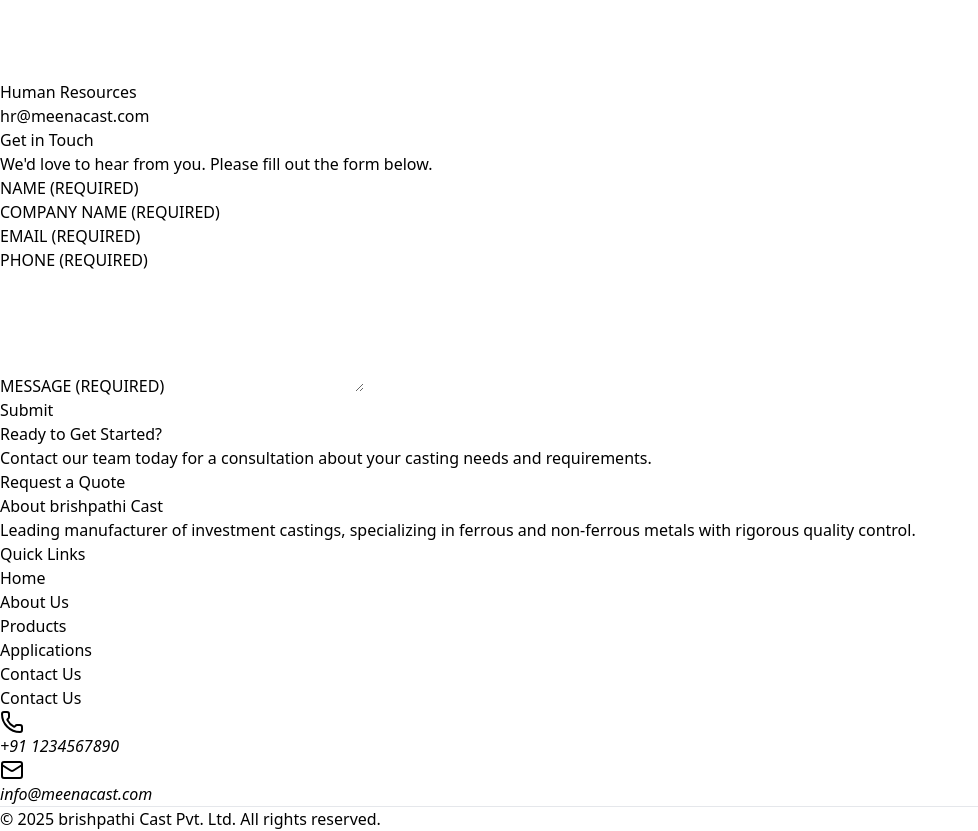
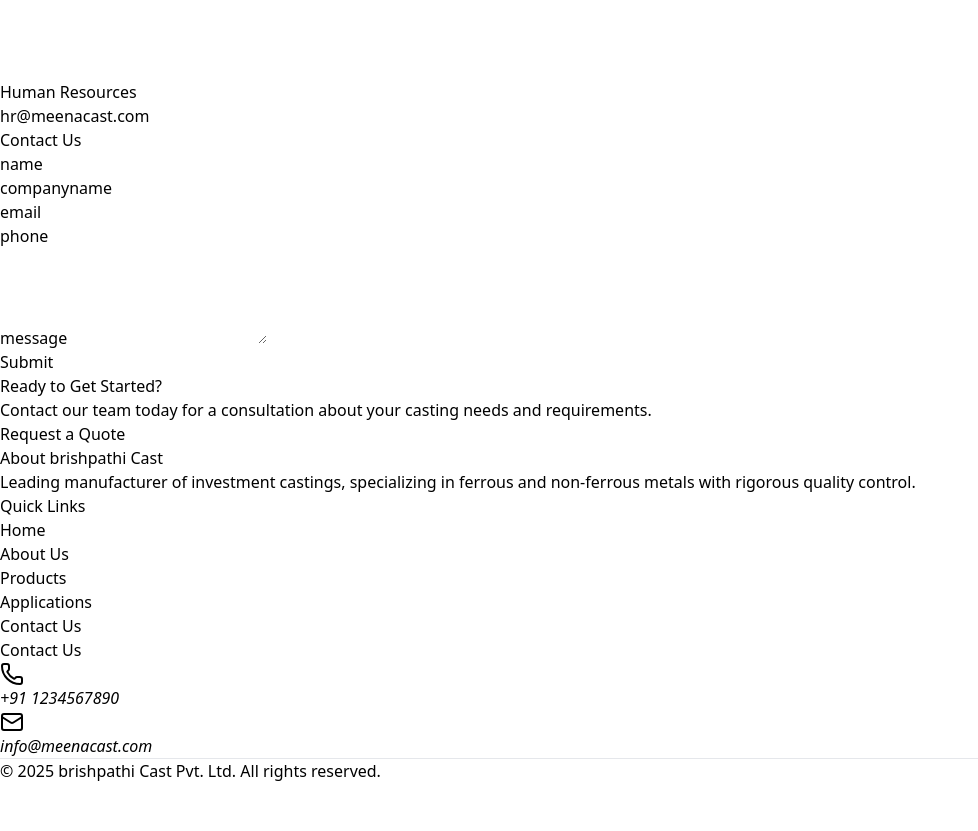
Before and after one commit to omkarkhot0500/brihaspatinonferrousmetalfoundry, a React (Vite) app: page /contact in a window 1280 px wide. Shown: the part 10280-11111 px from the top of the page, without its empty margins (0-978 px from the left). After the commit the page ends 11063 px from the top, so only its background shows below. Built offline with nearby package versions, Linux system fonts and the light colour scheme.

Commit message:
tech stack error update

```diff
--- a/package.json
+++ b/package.json
@@ -11,10 +11,12 @@
   },
   "dependencies": {
     "@emailjs/browser": "^4.4.1",
-    "framer-motion": "^12.5.0",
+    "emailjs-com": "^3.2.0",
+    "framer-motion": "^12.18.1",
     "lucide-react": "^0.479.0",
     "react": "^18.3.1",
     "react-dom": "^18.3.1",
+    "react-helmet": "^6.1.0",
     "react-helmet-async": "^2.0.5",
     "react-hot-toast": "^2.5.2",
     "react-icons": "^5.5.0",
--- a/src/components/Form.jsx
+++ b/src/components/Form.jsx
@@ -1,6 +1,6 @@
 import React, { useState } from "react";
-import Head from "next/head";
-import emailjs from "@emailjs/browser";
+import { Helmet } from "react-helmet";
+import emailjs from "emailjs-com";
 import toast, { Toaster } from "react-hot-toast";
 import { motion } from "framer-motion";
 
@@ -18,24 +18,21 @@
 
   const handleChange = (e) => {
     const { name, value } = e.target;
-    setFormData({
-      ...formData,
+    setFormData((prevData) => ({
+      ...prevData,
       [name]: value,
-    });
+    }));
   };
 
   const validate = () => {
-    let errors = {};
-    if (!formData.user_name) errors.user_name = "Name is required";
-    if (!formData.user_companyname) errors.user_companyname = "Company Name is required";
-    if (!formData.user_email) {
-      errors.user_email = "Email is required";
-    } else if (!/\S+@\S+\.\S+/.test(formData.user_email)) {
-      errors.user_email = "Email is invalid";
-    }
-    if (!formData.user_phone) errors.user_phone = "Phone is required";
-    if (!formData.message) errors.message = "Message is required";
-    return errors;
+    const newErrors = {};
+    if (!formData.user_name) newErrors.user_name = "Name is required";
+    if (!formData.user_companyname) newErrors.user_companyname = "Company is required";
+    if (!formData.user_email) newErrors.user_email = "Email is required";
+    else if (!/\S+@\S+\.\S+/.test(formData.user_email)) newErrors.user_email = "Invalid email";
+    if (!formData.user_phone) newErrors.user_phone = "Phone is required";
+    if (!formData.message) newErrors.message = "Message is required";
+    return newErrors;
   };
 
   const handleSubmit = (e) => {
@@ -43,19 +40,21 @@
     const validationErrors = validate();
     if (Object.keys(validationErrors).length > 0) {
       setErrors(validationErrors);
-    } else {
+      return;
+    }
+
     setErrors({});
     setIsSending(true);
+
     emailjs
       .send(
-          "service_846meoc",
-          "template_vjj22lq",
+        "service_846meoc",       // Your service ID
+        "template_vjj22lq",      // Your template ID
         formData,
-          "623nyBirJFx7iuR6Q"
+        "623nyBirJFx7iuR6Q"      // Your public key
       )
-        .then((response) => {
-          console.log("SUCCESS!", response.status, response.text);
-          toast.success("Message sent successfully!");
+      .then(() => {
+        toast.success("Message sent!");
         setFormData({
           user_name: "",
           user_companyname: "",
@@ -64,214 +63,65 @@
           message: "",
         });
       })
-        .catch((error) => {
-          console.log("FAILED...", error);
-          toast.error("Failed to send message. Please try again later");
+      .catch(() => {
+        toast.error("Failed to send message.");
       })
       .finally(() => {
         setIsSending(false);
       });
-    }
   };
 
   return (
-    <div className="min-h-screen flex flex-col items-center justify-center py-12 px-4 sm:px-6 lg:px-8 bg-gray-50">
-      <Head>
-        <title>Get in Touch | Contact Us for More Information</title>
-        <meta
-          name="description"
-          content="Contact our team today. Fill out this simple form and we'll get back to you as soon as possible."
-        />
-        <meta
-          name="keywords"
-          content="contact, contact form, get in touch, inquiry, customer support"
-        />
-        <link rel="canonical" href="https://yourwebsite.com/contact" />
-        <meta property="og:title" content="Contact Us | Your Company Name" />
-        <meta
-          property="og:description"
-          content="Reach out to us with your questions or requests. We're here to help!"
-        />
-        <meta property="og:type" content="website" />
-        <meta property="og:url" content="https://yourwebsite.com/contact" />
-        <meta name="twitter:card" content="summary" />
-        <meta name="twitter:title" content="Contact Us | Your Company Name" />
-        <meta
-          name="twitter:description"
-          content="Get in touch with our team. We'll respond promptly to your inquiry."
-        />
-      </Head>
+    <div className="min-h-screen flex flex-col items-center justify-center bg-gray-50 p-6">
+      <Helmet>
+        <title>Contact Us | Your Site</title>
+        <meta name="description" content="Reach out to our team today!" />
+      </Helmet>
 
       <Toaster />
 
-      <div className="w-full max-w-md">
-        <div className="text-center mb-8">
-          <h1 className="text-3xl font-bold text-gray-800 mb-2">
-            Get in Touch
-          </h1>
-          <p className="text-gray-600">
-            We'd love to hear from you. Please fill out the form below.
-          </p>
+      <form
+        onSubmit={handleSubmit}
+        className="w-full max-w-lg bg-white shadow-lg p-8 rounded-lg"
+      >
+        <h1 className="text-2xl font-bold mb-6 text-center">Contact Us</h1>
+
+        {["user_name", "user_companyname", "user_email", "user_phone", "message"].map((field) => (
+          <div className="mb-4" key={field}>
+            <label className="block mb-1 font-medium capitalize" htmlFor={field}>
+              {field.replace("user_", "").replace("_", " ")}
+            </label>
+            {field === "message" ? (
+              <textarea
+                id={field}
+                name={field}
+                rows={4}
+                value={formData[field]}
+                onChange={handleChange}
+                className="w-full border px-3 py-2 rounded-md"
+              />
+            ) : (
+              <input
+                id={field}
+                name={field}
+                type={field === "user_email" ? "email" : "text"}
+                value={formData[field]}
+                onChange={handleChange}
+                className="w-full border px-3 py-2 rounded-md"
+              />
+            )}
+            {errors[field] && <p className="text-sm text-red-500">{errors[field]}</p>}
           </div>
-
-        <motion.form
-          initial={{ opacity: 0 }}
-          whileInView={{ opacity: 1 }}
-          transition={{ duration: 0.8, delay: 0.5 }}
-          onSubmit={handleSubmit}
-          className="bg-white p-8 shadow-md rounded-lg"
-          aria-label="Contact form"
-        >
-          <div className="mb-4">
-            <label
-              htmlFor="user_name"
-              className="block text-gray-700 font-medium mb-2"
-            >
-              NAME <span className="text-red-500">(REQUIRED)</span>
-            </label>
-            <input
-              type="text"
-              id="user_name"
-              name="user_name"
-              value={formData.user_name}
-              onChange={handleChange}
-              className="w-full px-3 py-2 border border-gray-300 rounded-md focus:outline-none focus:ring-2 focus:ring-blue-500"
-              aria-describedby="name-description"
-            />
-            {errors.user_name && (
-              <motion.p
-                initial={{ opacity: 0 }}
-                whileInView={{ opacity: 1 }}
-                aria-live="polite"
-                className="text-sm text-pink-700"
-              >
-                {errors.user_name}
-              </motion.p>
-            )}
-          </div>
-
-          <div className="mb-4">
-            <label
-              htmlFor="user_companyname"
-              className="block text-gray-700 font-medium mb-2"
-            >
-              COMPANY NAME <span className="text-red-500">(REQUIRED)</span>
-            </label>
-            <input
-              type="text"
-              id="user_companyname"
-              name="user_companyname"
-              value={formData.user_companyname}
-              onChange={handleChange}
-              className="w-full px-3 py-2 border border-gray-300 rounded-md focus:outline-none focus:ring-2 focus:ring-blue-500"
-            />
-            {errors.user_companyname && (
-              <motion.p
-                initial={{ opacity: 0 }}
-                whileInView={{ opacity: 1 }}
-                aria-live="polite"
-                className="text-sm text-pink-700"
-              >
-                {errors.user_companyname}
-              </motion.p>
-            )}
-          </div>
-
-          <div className="mb-4">
-            <label
-              htmlFor="user_email"
-              className="block text-gray-700 font-medium mb-2"
-            >
-              EMAIL <span className="text-red-500">(REQUIRED)</span>
-            </label>
-            <input
-              type="email"
-              id="user_email"
-              name="user_email"
-              value={formData.user_email}
-              onChange={handleChange}
-              className="w-full px-3 py-2 border border-gray-300 rounded-md focus:outline-none focus:ring-2 focus:ring-blue-500"
-              aria-describedby="email-description"
-            />
-            {errors.user_email && (
-              <motion.p
-                initial={{ opacity: 0 }}
-                whileInView={{ opacity: 1 }}
-                aria-live="polite"
-                className="text-sm text-pink-700"
-              >
-                {errors.user_email}
-              </motion.p>
-            )}
-          </div>
-
-          <div className="mb-4">
-            <label
-              htmlFor="user_phone"
-              className="block text-gray-700 font-medium mb-2"
-            >
-              PHONE <span className="text-red-500">(REQUIRED)</span>
-            </label>
-            <input
-              type="tel"
-              id="user_phone"
-              name="user_phone"
-              value={formData.user_phone}
-              onChange={handleChange}
-              className="w-full px-3 py-2 border border-gray-300 rounded-md focus:outline-none focus:ring-2 focus:ring-blue-500"
-              aria-describedby="phone-description"
-            />
-            {errors.user_phone && (
-              <motion.p
-                initial={{ opacity: 0 }}
-                whileInView={{ opacity: 1 }}
-                aria-live="polite"
-                className="text-sm text-pink-700"
-              >
-                {errors.user_phone}
-              </motion.p>
-            )}
-          </div>
-
-          <div className="mb-6">
-            <label
-              htmlFor="message"
-              className="block text-gray-700 font-medium mb-2"
-            >
-              MESSAGE <span className="text-red-500">(REQUIRED)</span>
-            </label>
-            <textarea
-              id="message"
-              name="message"
-              value={formData.message}
-              onChange={handleChange}
-              rows="5"
-              className="w-full px-3 py-2 border border-gray-300 rounded-md focus:outline-none focus:ring-2 focus:ring-blue-500"
-              aria-describedby="message-description"
-            ></textarea>
-            {errors.message && (
-              <motion.p
-                initial={{ opacity: 0 }}
-                whileInView={{ opacity: 1 }}
-                aria-live="polite"
-                className="text-sm text-pink-700"
-              >
-                {errors.message}
-              </motion.p>
-            )}
-          </div>
+        ))}
 
         <button
           type="submit"
-            className={`w-full bg-red-600 hover:bg-red-700 text-white py-2 px-4 rounded-md focus:outline-none focus:ring-2 focus:ring-red-500 transition duration-150 ${
-              isSending ? "cursor-not-allowed opacity-50" : ""
-            }`}
           disabled={isSending}
+          className="w-full bg-blue-600 hover:bg-blue-700 text-white py-2 px-4 rounded"
         >
           {isSending ? "Sending..." : "Submit"}
         </button>
-        </motion.form>
-      </div>
+      </form>
     </div>
   );
 };
```
Also changed, not shown: 1 other file (tests, documents, lock files or other folders). Lines whose indentation alone changed are shown as unchanged.
